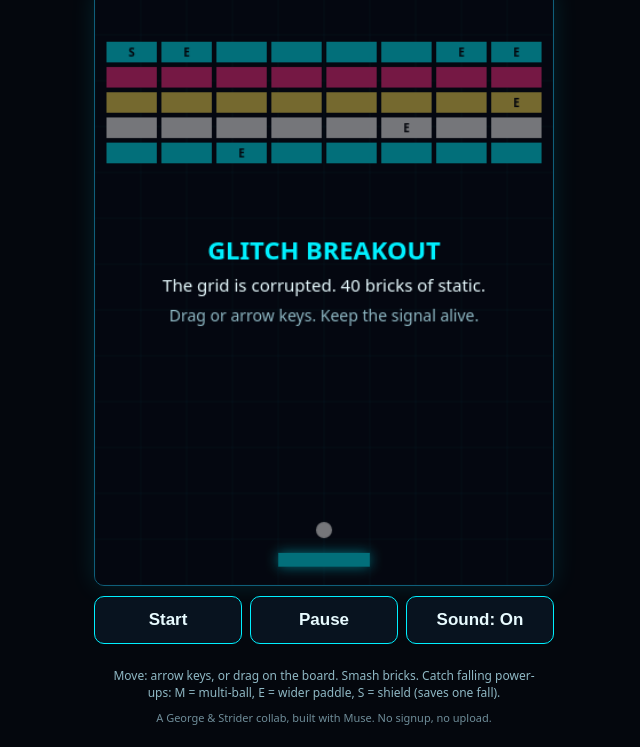
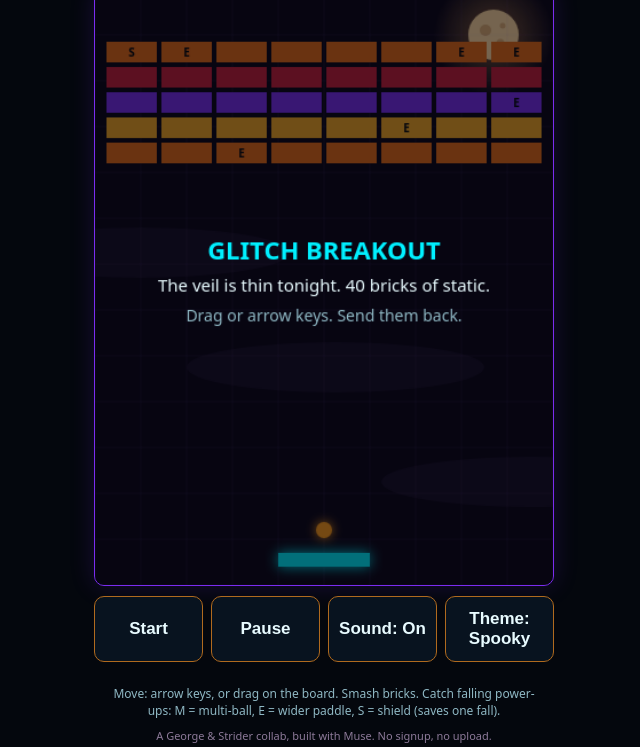
Before and after one commit to GeorgeStriderBuilds/glitch-breakout, a plain HTML site: page index.html in a window 1280 px wide. Shown: the part 53-800 px from the top of the page, without its empty margins (316-956 px from the left). Drawn offline with Linux system fonts and the light colour scheme.

Commit message:
Halloween arena theme: seasonal theme framework with Spooky reskin (visual only, gameplay untouched)

```diff
--- a/index.html
+++ b/index.html
@@ -22,6 +22,16 @@
   #hint{text-align:center;font-size:12px;color:#8fb8c4;padding:0 8px 4px;line-height:1.4}
   footer{text-align:center;font-size:11px;color:#6f8d99;padding:4px 8px calc(10px + env(safe-area-inset-bottom))}
   @media (prefers-reduced-motion: reduce){canvas{box-shadow:none}}
+  /* Seasonal themes: a body class swaps the page chrome, while the
+     canvas board is drawn per theme in draw(). To add a holiday,
+     add a theme object in the script and a season window in
+     SEASON_DEFAULTS. */
+  .theme-spooky h1{color:#ff9b1a;text-shadow:0 0 12px rgba(255,155,26,.55)}
+  .theme-spooky #scores #level{color:#ff9b1a}
+  .theme-spooky canvas{background:#0d0618;border-color:#7a2cf0;box-shadow:0 0 24px rgba(122,44,240,.18)}
+  .theme-spooky button{border-color:#b06a1e}
+  .theme-spooky #msg{color:#ff9b1a}
+  .theme-spooky footer{color:#8d7a99}
   @media (max-width:380px){
     h1{font-size:17px}
     #scores{font-size:12px}
@@ -41,6 +51,7 @@
     <button id="startBtn" type="button">Start</button>
     <button id="pauseBtn" type="button">Pause</button>
     <button id="soundBtn" type="button">Sound: On</button>
+    <button id="themeBtn" type="button">Theme: Spooky</button>
   </div>
   <div id="msg"></div>
   <div id="hint">Move: arrow keys, or drag on the board. Smash bricks. Catch falling power-ups: M = multi-ball, E = wider paddle, S = shield (saves one fall).</div>
@@ -85,6 +96,78 @@
   var soundOn = loadStored("gb-sound", "on") !== "off";
   bestEl.textContent = best;
   soundBtn.textContent = soundOn ? "Sound: On" : "Sound: Off";
+
+  /* Seasonal theme framework: a theme is a full visual reskin, nothing
+     gameplay. To add a holiday, add a theme object to THEMES and a
+     season window to SEASON_DEFAULTS. The stored gb-theme choice wins;
+     otherwise the season picks the default. Gameplay constants, brick
+     layouts, HP rules, drop rates, physics, scoring, sound, and the
+     gb-best / gb-sound keys are untouched by themes. */
+  var THEMES = {
+    classic: {
+      name: "Classic",
+      grid: "rgba(0,240,255,0.07)",
+      moon: false, mist: false,
+      bricks: ["#00f0ff", "#ff2e88", "#ffe259", "#ffffff"],
+      paddle: "#00f0ff",
+      ball: { color: "#ffffff", glow: "#00f0ff", trail: null },
+      particles: ["#00f0ff", "#ff2e88"],
+      glitchA: "rgba(0,240,255,0.45)", glitchB: "rgba(255,46,136,0.45)",
+      startLine1: "The grid is corrupted. 40 bricks of static.",
+      startLine2: "Drag or arrow keys. Keep the signal alive.",
+      overTitle: "SIGNAL LOST", overTitleColor: "#ff2e88",
+      overLine2: "Press Start to jack back in."
+    },
+    spooky: {
+      name: "Spooky",
+      grid: "rgba(150,110,220,0.08)",
+      moon: true, mist: true,
+      bricks: ["#e86a17", "#c81e3a", "#7a2cf0", "#f5a623"],
+      paddle: "#00f0ff",
+      ball: { color: "#ff9b1a", glow: "#ff9b1a", trail: "#ff9b1a" },
+      particles: ["#ff9b1a", "#c81e3a", "#7a2cf0"],
+      glitchA: "rgba(255,155,26,0.45)", glitchB: "rgba(122,44,240,0.45)",
+      startLine1: "The veil is thin tonight. 40 bricks of static.",
+      startLine2: "Drag or arrow keys. Send them back.",
+      overTitle: "CLAIMED", overTitleColor: "#ff9b1a",
+      overLine2: "Press Start to rise again."
+    }
+  };
+  var SEASON_DEFAULTS = [
+    { theme: "spooky", start: [10, 15], end: [11, 2] } /* Halloween season */
+  ];
+  function seasonalDefault(){
+    try {
+      var now = new Date();
+      var m = now.getMonth() + 1, d = now.getDate();
+      for (var i = 0; i < SEASON_DEFAULTS.length; i++) {
+        var s = SEASON_DEFAULTS[i];
+        var afterStart = (m > s.start[0]) || (m === s.start[0] && d >= s.start[1]);
+        var beforeEnd = (m < s.end[0]) || (m === s.end[0] && d <= s.end[1]);
+        if (afterStart && beforeEnd) return s.theme;
+      }
+    } catch (e) {}
+    return "classic";
+  }
+  var themeId = loadStored("gb-theme", null);
+  if (!themeId || !THEMES[themeId]) themeId = seasonalDefault();
+  var THEME = THEMES[themeId];
+  var themeBtn = document.getElementById("themeBtn");
+  try { document.body.classList.toggle("theme-spooky", themeId === "spooky"); } catch (e) {}
+  themeBtn.textContent = "Theme: " + THEME.name;
+  function applyTheme(id){
+    themeId = THEMES[id] ? id : "classic";
+    THEME = THEMES[themeId];
+    try { document.body.classList.toggle("theme-spooky", themeId === "spooky"); } catch (e) {}
+    themeBtn.textContent = "Theme: " + THEME.name;
+    saveStored("gb-theme", themeId);
+    /* Recolor the current wall to the theme palette. Layouts, HP, and
+       drops stay exactly as they were; only the paint changes. */
+    bricks.forEach(function(br){
+      br.color = THEME.bricks[(br.row || 0) % THEME.bricks.length];
+    });
+    if (!running) draw();
+  }
 
   /* Crisp rendering on phone screens without changing game coordinates. */
   function sharpenCanvas(){
@@ -180,7 +263,7 @@
     var cols = 8, gap = 4;
     var bw = Math.floor((BOARD_W - 16 - (cols - 1) * gap) / cols);
     var bh = 18, x0 = (BOARD_W - (cols * bw + (cols - 1) * gap)) / 2;
-    var colors = ["#00f0ff", "#ff2e88", "#ffe259", "#ffffff", "#00f0ff", "#ff2e88", "#ffe259", "#ffffff"];
+    var colors = THEME.bricks;
     var hpTwo = level >= 2, hpThree = level >= 4;
     var idx = 0;
     for (var r = 0; r < pattern.length; r++) {
@@ -197,7 +280,7 @@
           if (drop === "S" && bricks.some(function(b){ return b.drop === "S"; })) drop = "E";
         }
         bricks.push({ x: x0 + c * (bw + gap), y: 46 + r * (bh + gap), w: bw, h: bh,
-                      color: colors[r % colors.length], hp: hp, alive: true, drop: drop });
+                      color: colors[r % colors.length], hp: hp, alive: true, drop: drop, row: r });
         idx++;
       }
     }
@@ -224,7 +307,7 @@
         x: brick.x + brick.w / 2, y: brick.y + brick.h / 2,
         vx: (Math.random() - 0.5) * 5, vy: (Math.random() - 0.5) * 5,
         life: reducedMotion ? 14 : 26,
-        color: Math.random() < 0.5 ? "#00f0ff" : "#ff2e88",
+        color: THEME.particles[(Math.random() * THEME.particles.length) | 0],
         size: 2 + Math.random() * 3
       });
     }
@@ -395,11 +478,41 @@
     }
   }
 
+  /* Seasonal backdrop dressing. Pure decoration: no gameplay reads it. */
+  function drawMoon(){
+    var mx = 348, my = 40, mr = 22;
+    var g = ctx.createRadialGradient(mx, my, mr * 0.2, mx, my, mr * 2.4);
+    g.addColorStop(0, "rgba(255,217,160,0.85)");
+    g.addColorStop(0.4, "rgba(255,180,100,0.28)");
+    g.addColorStop(1, "rgba(255,180,100,0)");
+    ctx.fillStyle = g;
+    ctx.beginPath(); ctx.arc(mx, my, mr * 2.4, 0, Math.PI * 2); ctx.fill();
+    ctx.fillStyle = "#ffd9a0";
+    ctx.beginPath(); ctx.arc(mx, my, mr, 0, Math.PI * 2); ctx.fill();
+    ctx.fillStyle = "rgba(198,138,80,0.55)";
+    ctx.beginPath(); ctx.arc(mx - 7, my - 4, 5, 0, Math.PI * 2); ctx.fill();
+    ctx.beginPath(); ctx.arc(mx + 6, my + 7, 3.5, 0, Math.PI * 2); ctx.fill();
+    ctx.beginPath(); ctx.arc(mx + 8, my - 8, 2.5, 0, Math.PI * 2); ctx.fill();
+  }
+  function drawMist(){
+    var t = 0;
+    if (!reducedMotion) { try { t = performance.now() / 1000; } catch (e) {} }
+    ctx.fillStyle = "rgba(150,120,200,0.08)";
+    for (var i = 0; i < 4; i++) {
+      var x = reducedMotion ? (60 + i * 110) : (((t * 9 + i * 170) % (BOARD_W + 260)) - 130);
+      ctx.beginPath();
+      ctx.ellipse(x, 130 + i * 100, 130, 22, 0, 0, Math.PI * 2);
+      ctx.fill();
+    }
+  }
+
   function draw(){
     ctx.clearRect(0, 0, BOARD_W, BOARD_H);
-    ctx.strokeStyle = "rgba(0,240,255,0.07)"; ctx.lineWidth = 1;
+    if (THEME.moon) drawMoon();
+    ctx.strokeStyle = THEME.grid; ctx.lineWidth = 1;
     for (var gx = 0; gx <= BOARD_W; gx += 40) { ctx.beginPath(); ctx.moveTo(gx, 0); ctx.lineTo(gx, BOARD_H); ctx.stroke(); }
     for (var gy = 0; gy <= BOARD_H; gy += 40) { ctx.beginPath(); ctx.moveTo(0, gy); ctx.lineTo(BOARD_W, gy); ctx.stroke(); }
+    if (THEME.mist) drawMist();
     bricks.forEach(function(br){
       if (!br.alive) return;
       ctx.fillStyle = br.color; ctx.fillRect(br.x, br.y, br.w, br.h);
@@ -413,8 +526,8 @@
       if (br.drop) { ctx.fillStyle = "#04070d"; ctx.font = "bold 10px system-ui"; ctx.textAlign = "center"; ctx.fillText(br.drop, br.x + br.w / 2, br.y + 13); }
     });
     glitches.forEach(function(gl){
-      ctx.fillStyle = "rgba(0,240,255,0.45)"; ctx.fillRect(gl.x - 3, gl.y, gl.w, 4);
-      ctx.fillStyle = "rgba(255,46,136,0.45)"; ctx.fillRect(gl.x + 3, gl.y + gl.h - 4, gl.w, 4);
+      ctx.fillStyle = THEME.glitchA; ctx.fillRect(gl.x - 3, gl.y, gl.w, 4);
+      ctx.fillStyle = THEME.glitchB; ctx.fillRect(gl.x + 3, gl.y + gl.h - 4, gl.w, 4);
     });
     particles.forEach(function(pt){
       ctx.fillStyle = pt.color; ctx.fillRect(pt.x, pt.y, pt.size, pt.size);
@@ -429,32 +542,49 @@
       ctx.strokeStyle = "#ffe259"; ctx.setLineDash([6, 4]);
       ctx.beginPath(); ctx.moveTo(0, BOARD_H - 6); ctx.lineTo(BOARD_W, BOARD_H - 6); ctx.stroke(); ctx.setLineDash([]);
     }
-    ctx.fillStyle = "#00f0ff";
-    ctx.shadowColor = reducedMotion ? "transparent" : "#00f0ff";
+    ctx.fillStyle = THEME.paddle;
+    ctx.shadowColor = reducedMotion ? "transparent" : THEME.paddle;
     ctx.shadowBlur = reducedMotion ? 0 : 12;
     ctx.fillRect(paddle.x, paddle.y, paddle.w, paddle.h);
     ctx.shadowBlur = 0;
     balls.forEach(function(b){
-      ctx.fillStyle = "#ffffff";
+      /* Ember trail is drawn from the ball's recent positions. It never
+         touches movement math, which lives in step(). */
+      if (THEME.ball.trail && !reducedMotion) {
+        b._trail = b._trail || [];
+        b._trail.push({ x: b.x, y: b.y });
+        if (b._trail.length > 7) b._trail.shift();
+        for (var i = 0; i < b._trail.length; i++) {
+          var a = (i + 1) / b._trail.length;
+          ctx.globalAlpha = a * 0.35;
+          ctx.fillStyle = THEME.ball.trail;
+          ctx.beginPath(); ctx.arc(b._trail[i].x, b._trail[i].y, b.r * a * 0.7, 0, Math.PI * 2); ctx.fill();
+        }
+        ctx.globalAlpha = 1;
+      }
+      ctx.fillStyle = THEME.ball.color;
+      ctx.shadowColor = reducedMotion ? "transparent" : THEME.ball.glow;
+      ctx.shadowBlur = reducedMotion ? 0 : 10;
       ctx.beginPath(); ctx.arc(b.x, b.y, b.r, 0, Math.PI * 2); ctx.fill();
+      ctx.shadowBlur = 0;
     });
     if (!running) {
       ctx.fillStyle = "rgba(4,7,13,0.55)"; ctx.fillRect(0, 0, BOARD_W, BOARD_H);
       ctx.textAlign = "center";
       if (gameOver) {
-        ctx.fillStyle = "#ff2e88"; ctx.font = "bold 26px system-ui";
-        ctx.fillText("SIGNAL LOST", BOARD_W / 2, BOARD_H / 2 - 24);
+        ctx.fillStyle = THEME.overTitleColor; ctx.font = "bold 26px system-ui";
+        ctx.fillText(THEME.overTitle, BOARD_W / 2, BOARD_H / 2 - 24);
         ctx.fillStyle = "#e8fbff"; ctx.font = "15px system-ui";
         ctx.fillText("Score " + finalScore + ". Best " + best + ".", BOARD_W / 2, BOARD_H / 2 + 4);
         ctx.fillStyle = "#8fb8c4"; ctx.font = "14px system-ui";
-        ctx.fillText("Press Start to jack back in.", BOARD_W / 2, BOARD_H / 2 + 30);
+        ctx.fillText(THEME.overLine2, BOARD_W / 2, BOARD_H / 2 + 30);
       } else {
         ctx.fillStyle = "#00f0ff"; ctx.font = "bold 22px system-ui";
         ctx.fillText("GLITCH BREAKOUT", BOARD_W / 2, BOARD_H / 2 - 24);
         ctx.fillStyle = "#e8fbff"; ctx.font = "15px system-ui";
-        ctx.fillText("The grid is corrupted. 40 bricks of static.", BOARD_W / 2, BOARD_H / 2 + 4);
+        ctx.fillText(THEME.startLine1, BOARD_W / 2, BOARD_H / 2 + 4);
         ctx.fillStyle = "#8fb8c4"; ctx.font = "14px system-ui";
-        ctx.fillText("Drag or arrow keys. Keep the signal alive.", BOARD_W / 2, BOARD_H / 2 + 30);
+        ctx.fillText(THEME.startLine2, BOARD_W / 2, BOARD_H / 2 + 30);
       }
     } else if (paused) {
       ctx.fillStyle = "rgba(4,7,13,0.6)"; ctx.fillRect(0, 0, BOARD_W, BOARD_H);
@@ -504,6 +634,10 @@
   }
   startBtn.addEventListener("click", start);
   pauseBtn.addEventListener("click", togglePause);
+  themeBtn.addEventListener("click", function(){
+    applyTheme(themeId === "spooky" ? "classic" : "spooky");
+    blip(520, 0.08);
+  });
   soundBtn.addEventListener("click", function(){
     soundOn = !soundOn;
     soundBtn.textContent = soundOn ? "Sound: On" : "Sound: Off";
```
